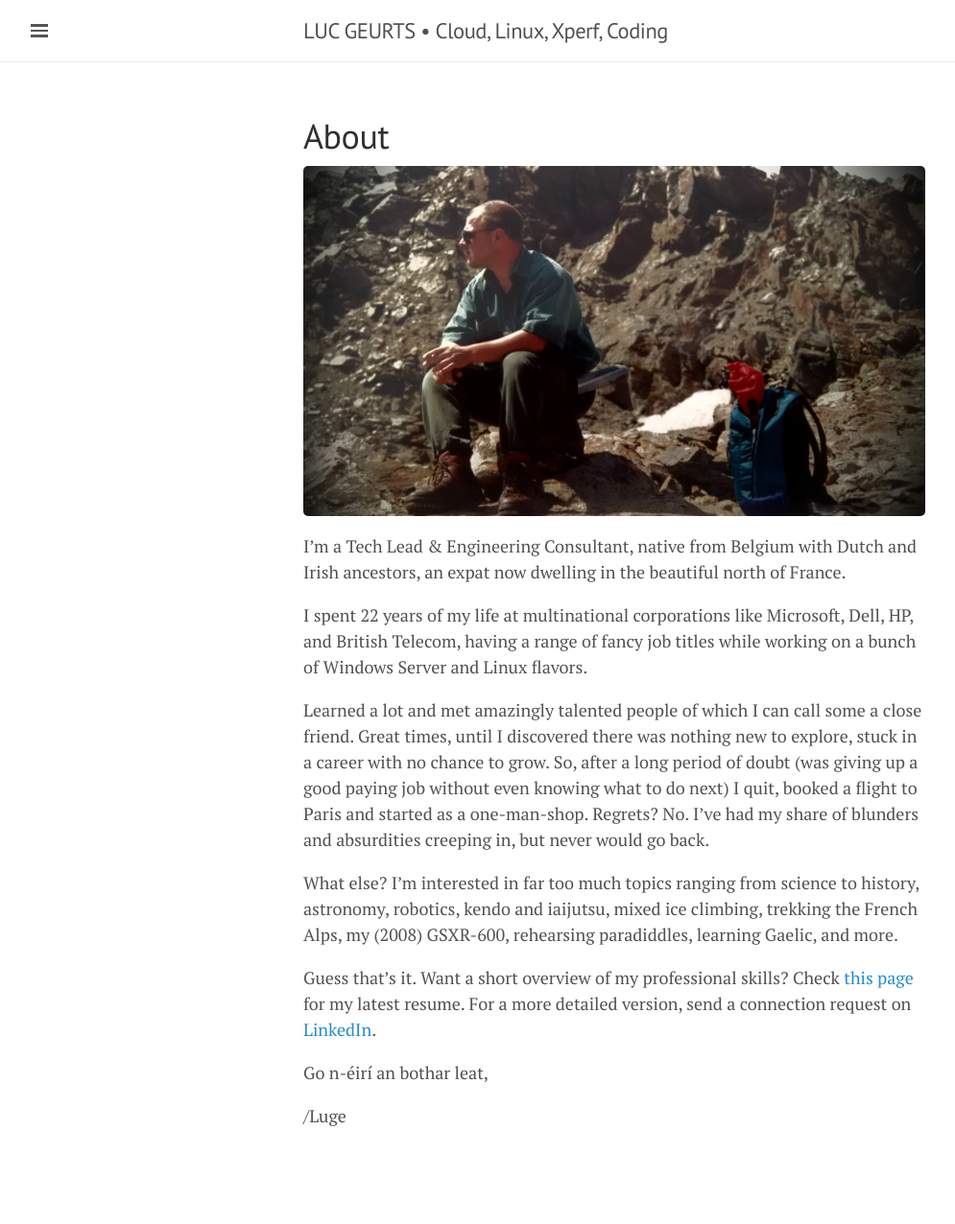
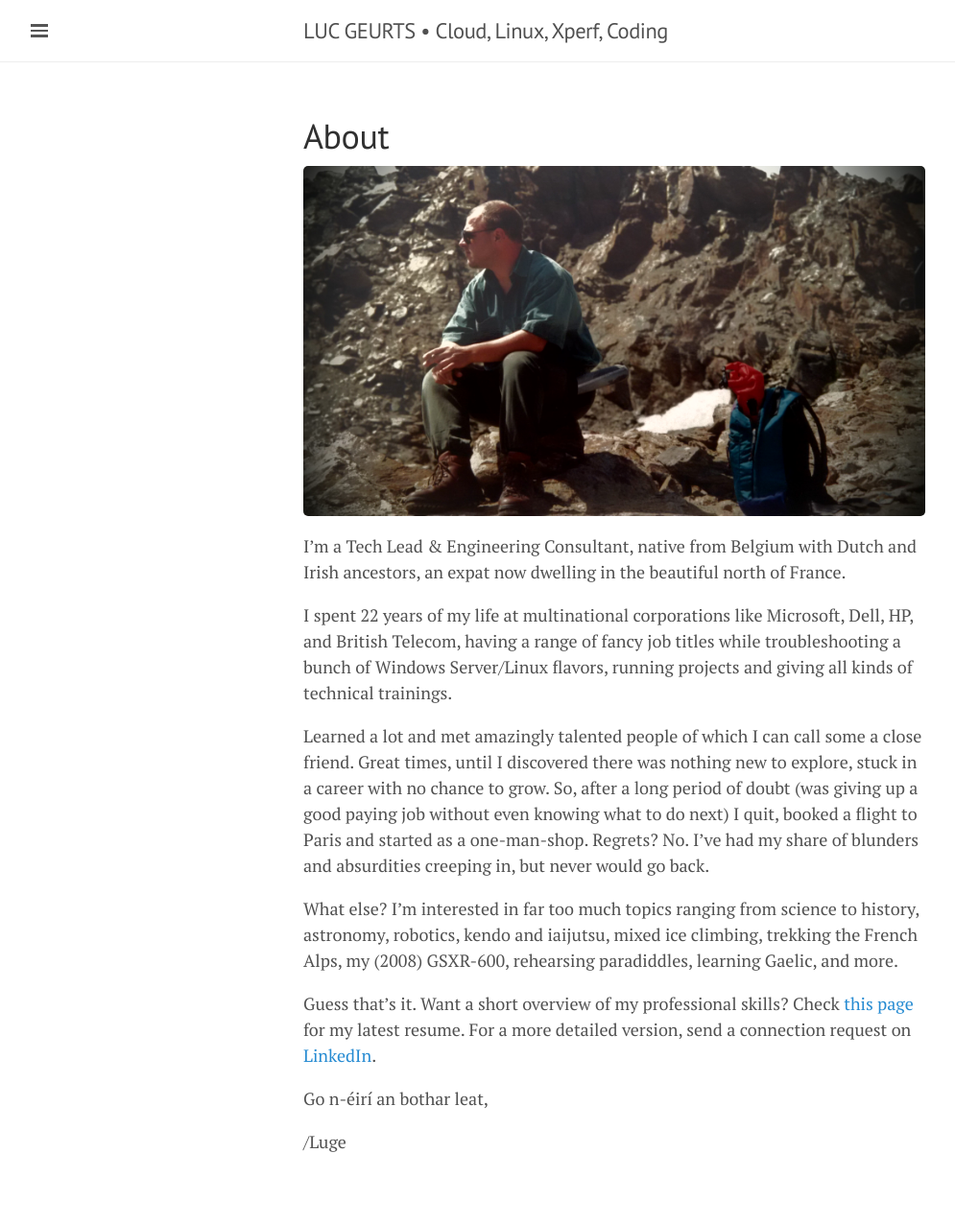
Before and after one commit to lgeurts/lgeurts.github.io, a Jekyll site: the page built from about.md, in a window 1280 px wide. Shown: the whole page at 96% size, without its empty margins (0-995 px from the left). Built offline with Jekyll 4.4.1, drawn with Linux system fonts in a browser that asks for light colours; nearby versions of some CDN libraries; before the commit the page ends 1249 px from its top, so only the background shows below that.

Commit message:
Update about.md

```diff
--- a/about.md
+++ b/about.md
@@ -7,7 +7,7 @@ title: About
 
 I’m a Tech Lead & Engineering Consultant, native from Belgium with Dutch and Irish ancestors, an expat now dwelling in the beautiful north of France.
 
-I spent 22 years of my life at multinational corporations like Microsoft, Dell, HP, and British Telecom, having a range of fancy job titles while working on a bunch of Windows Server and Linux flavors.
+I spent 22 years of my life at multinational corporations like Microsoft, Dell, HP, and British Telecom, having a range of fancy job titles while troubleshooting a bunch of Windows Server/Linux flavors, running projects and giving all kinds of technical trainings.
 
 Learned a lot and met amazingly talented people of which I can call some a close friend. Great times, until I discovered there was nothing new to explore, stuck in a career with no chance to grow. So, after a long period of doubt (was giving up a good paying job without even knowing what to do next) I quit, booked a flight to Paris and started as a one-man-shop. Regrets? No. I've had my share of blunders and absurdities creeping in, but never would go back.
 
```
